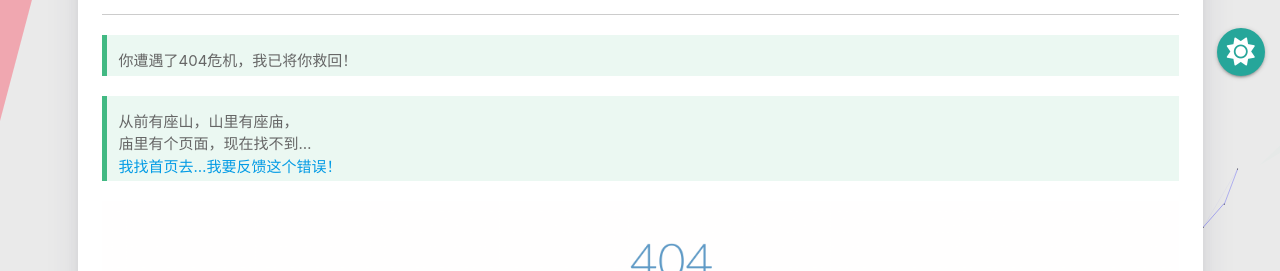
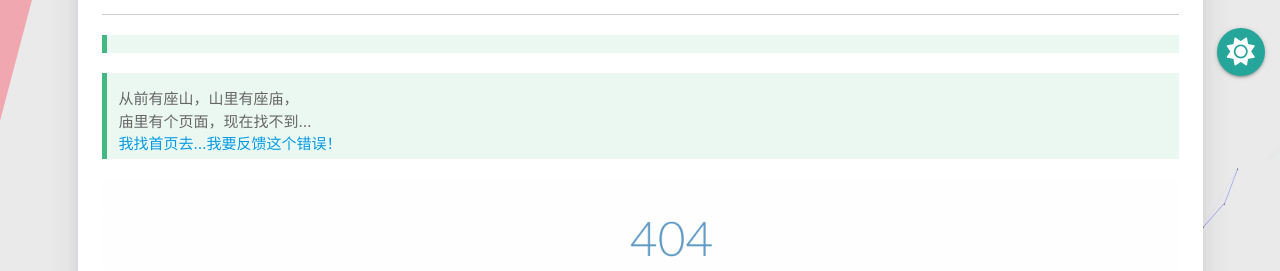
Before and after one commit to zwxo/zwxo.github.io, a plain HTML site: page 404/index.html in a window 1280 px wide. Shown: the part 529-800 px from the top of the page. Drawn offline with Linux system fonts and the light colour scheme; some packages are replaced by stand-ins of ours; a script that the page names is missing.

Commit message:
Site updated: 2023-02-10 23:34:33

```diff
--- a/404/index.html
+++ b/404/index.html
@@ -926,9 +926,10 @@
                     <hr>
 
 
-                <blockquote>
-                    <p>你遭遇了404危机，我已将你救回！</p>
-                </blockquote>
+                    <blockquote>
+                        <p></p>
+                    </blockquote>
+
 
                 <blockquote>
 <p>从前有座山，山里有座庙，</p>
```
